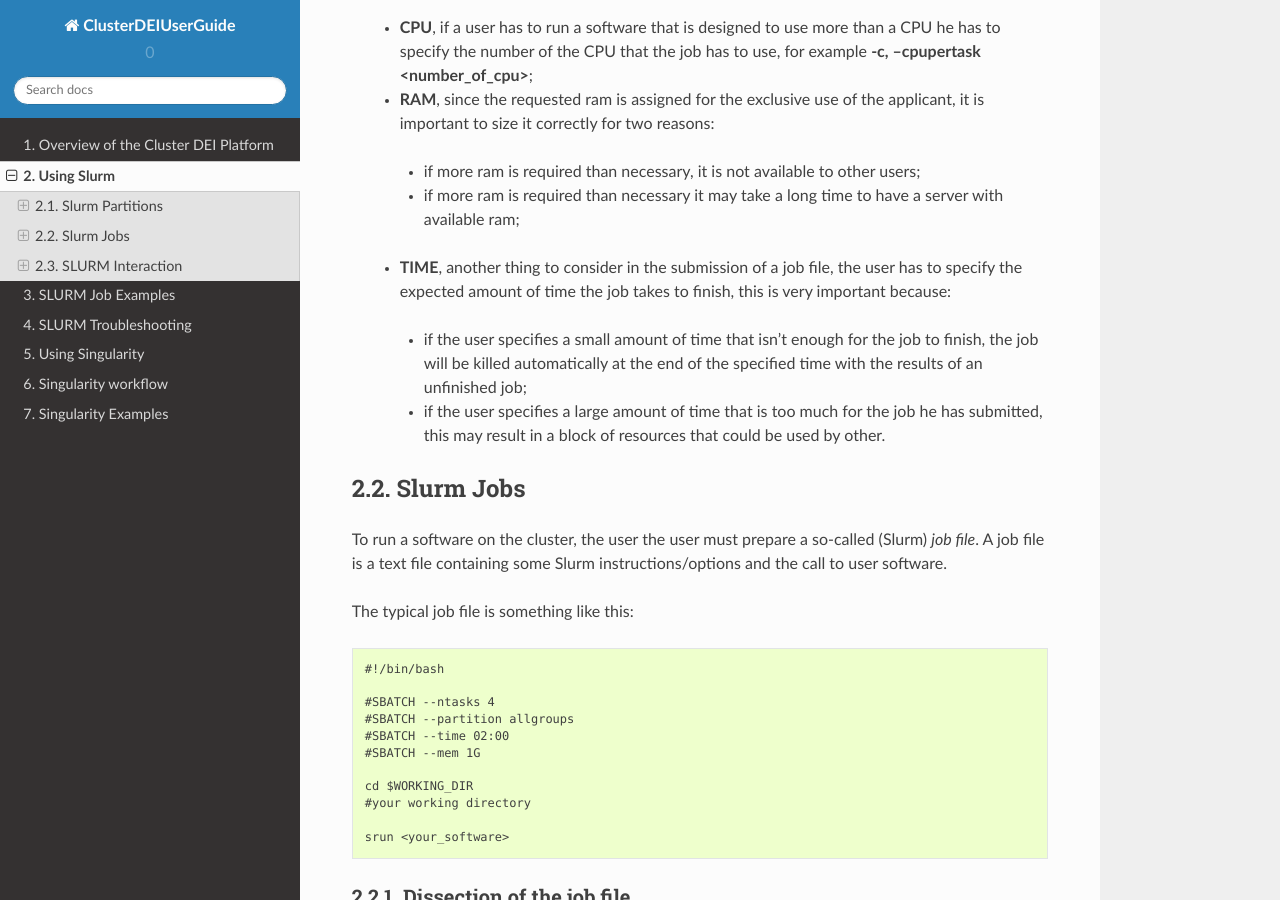
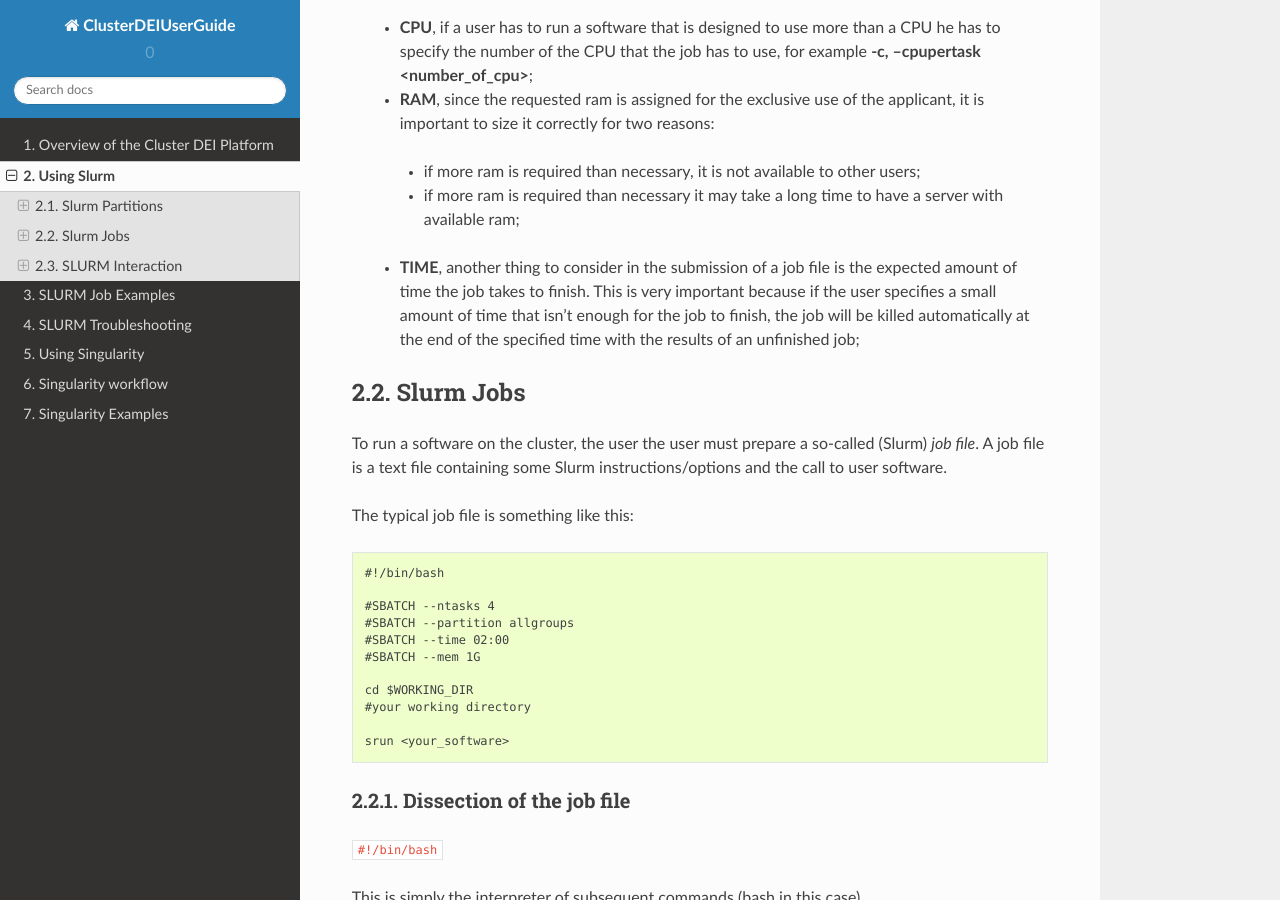
Before and after one commit to agostinoandriolo/clusterDEIguide, a Sphinx documentation site: the page built from ClusterDEIUserGuide-master/docs/UsingSLURM.rst, in a window 1280 px wide and 900 px high, scrolled down 924 px. Built offline with Sphinx 7.4.7 and the Read the Docs theme 2.0.0, drawn with Linux system fonts in a browser that asks for light colours.

Commit message:
Update UsingSLURM.rst

```diff
--- a/ClusterDEIUserGuide-master/docs/UsingSLURM.rst
+++ b/ClusterDEIUserGuide-master/docs/UsingSLURM.rst
@@ -54,14 +54,13 @@ When the user submit a job, he **must** specify in the Slurm options three impor
 
   * **CPU**, if a user has to run a software that is designed to use more than a CPU he has to specify the number of the CPU that the job has to use, for example **-c, --cpupertask <number_of_cpu>**;
 
+
   * **RAM**, since the requested ram is assigned for the exclusive use of the applicant, it is important to size it correctly for two reasons:
    - if more ram is required than necessary, it is not available to other users;
    - if more ram is required than necessary it may take a long time to have a server with available ram;
 
 
-  * **TIME**, another thing to consider in the submission of a job file, the user has to specify the expected amount of time the job takes to finish, this is very important because:
-   - if the user specifies a small amount of time that isn't enough for the job to finish, the job will be killed automatically at the end of the specified time with the results of an unfinished job;
-   - if the user specifies a large amount of time that is too much for the job he has submitted, this may result in a block of resources that could be used by other.
+  * **TIME**, another thing to consider in the submission of a job file is the expected amount of time the job takes to finish. This is very important because if the user specifies a small amount of time that isn't enough for the job to finish, the job will be killed automatically at the end of the specified time with the results of an unfinished job;
 
 
 Slurm Jobs
```
